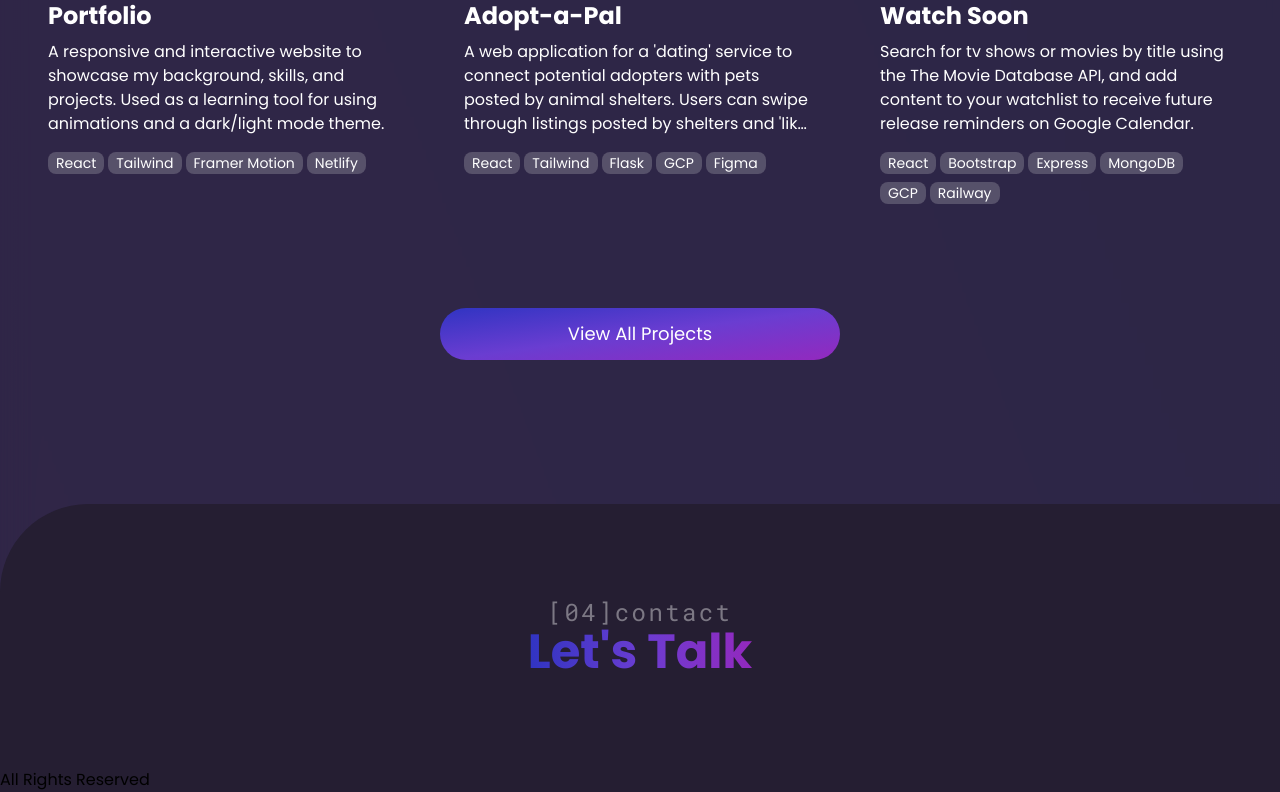
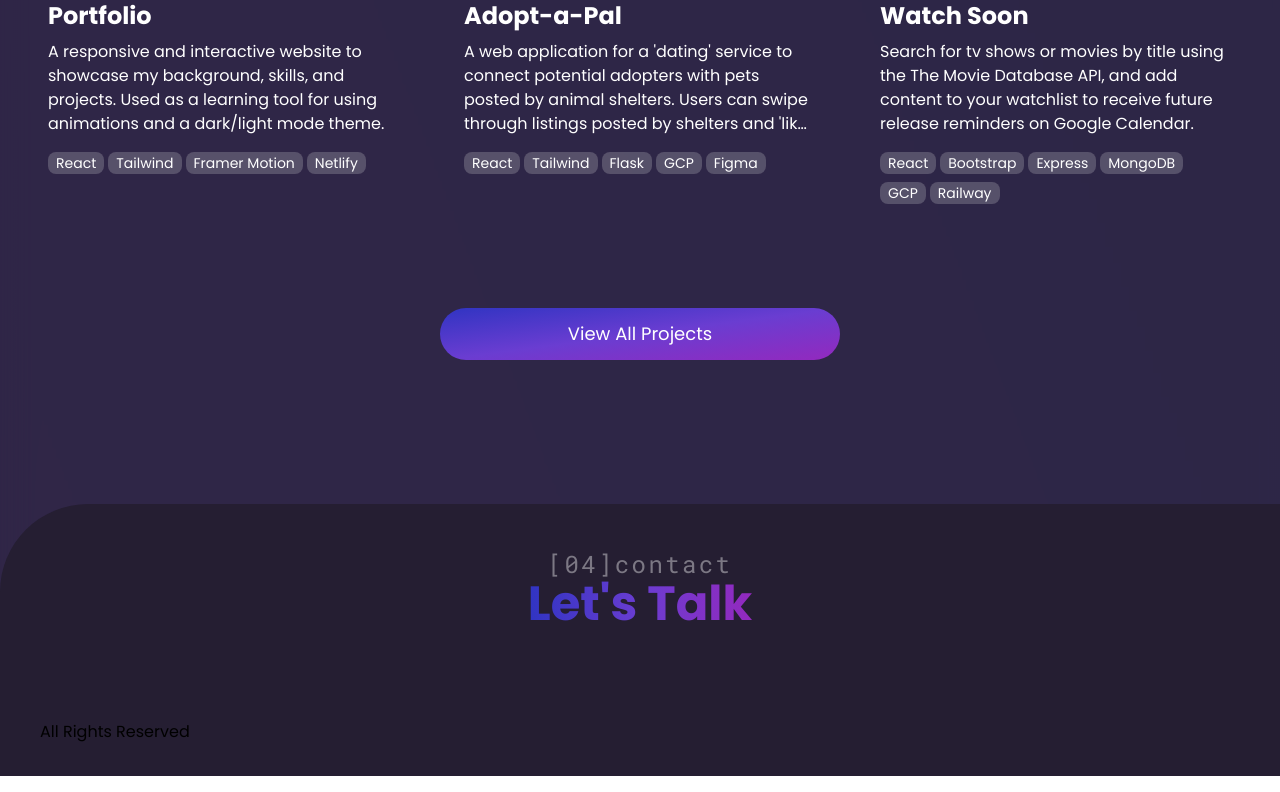
Before and after one commit to encarnac/portfolio, a React (Vite) app: page / in a window 1280 px wide. Shown: the part 2649-3441 px from the top of the page. Built offline with nearby package versions, Linux system fonts and the light colour scheme.

Commit message:
Fixed padding of last section

```diff
--- a/src/App.jsx
+++ b/src/App.jsx
@@ -95,9 +95,10 @@ export default function App() {
         </motion.div>
 
         {/* Contact and Footer Section */}
+
         <div className="relative rounded-tl-[5.5rem] bg-[#E3E8EE] dark:bg-[#251e32]">
           <motion.div
-            className="container mx-auto pt-20"
+            className="container mx-auto mt-20 px-5 py-8 sm:px-10"
             viewport={{ amount: 0.7 }}
             onViewportEnter={() => setSelectedPage("contact")}
           >
```
